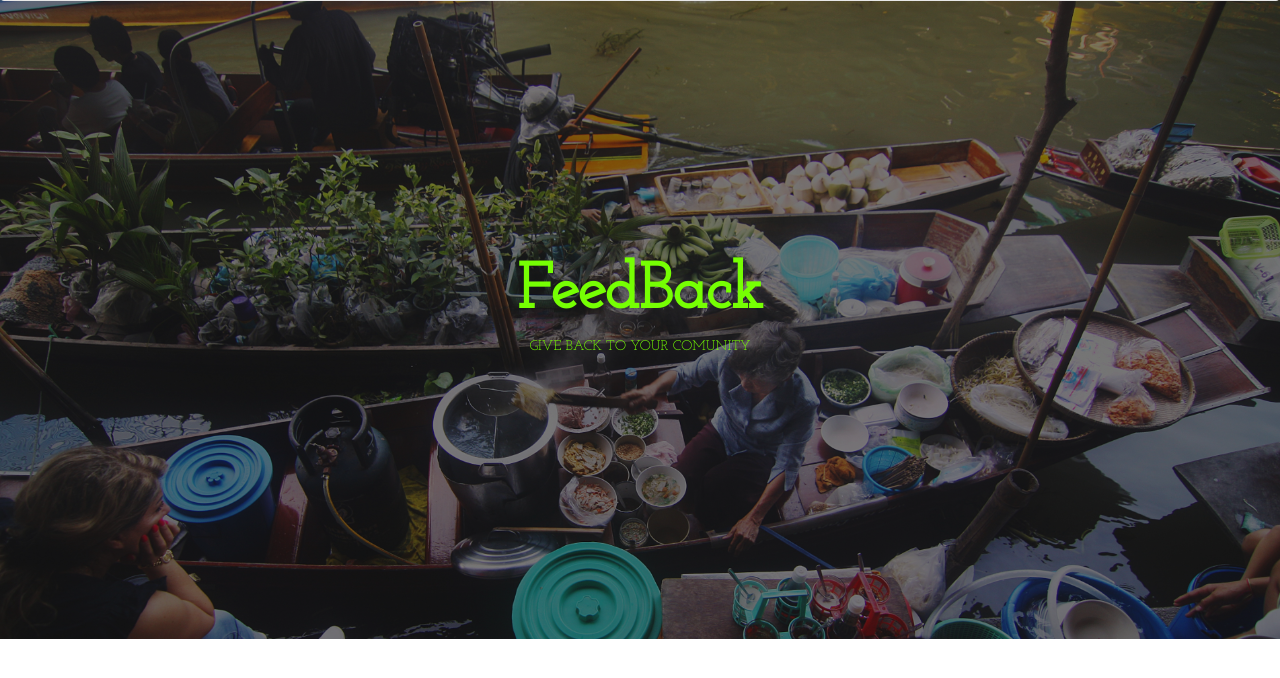
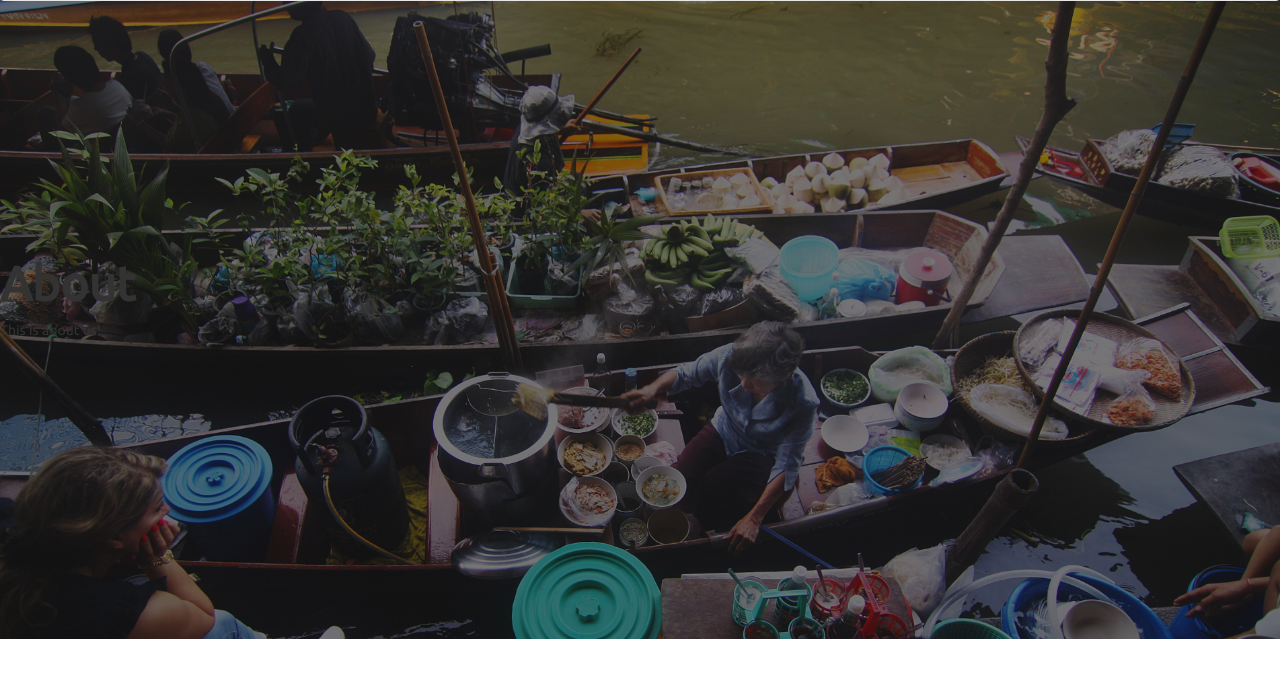
Before and after one commit to Kartstig/feedback-web, a Flask app: template feedback/templates/about.html in a window 1280 px wide. Shown: the part 51-729 px from the top of the page. Run offline with Flask 2, Linux system fonts and the light colour scheme; the template is opened without the code that fills it, so the values that code supplies are empty; parts of the project's set-up code (start-up, migrations or seed data) failed here and were passed over; some libraries are stand-ins or nearby versions.

Commit message:
Fix merge conflict

```diff
--- a/feedback/static/css/styles.css
+++ b/feedback/static/css/styles.css
@@ -122,6 +122,7 @@ body {
   border-left: 2px solid #eee;
 }
 
+<<<<<<< Updated upstream
 .socio-icons {
   color: #bbb;
   margin: 3rem;
@@ -155,3 +156,15 @@ body {
 }
 
 /* ADD DONATOR =======================================*/
+=======
+.abouts {
+  text-align: left;
+  font-family: 'Josefin Slab', serif;
+  color: #76ff03;
+}
+
+#about {
+  font-size: 48px;
+  font-weight: bold;
+}
+>>>>>>> Stashed changes
--- a/feedback/templates/about.html
+++ b/feedback/templates/about.html
@@ -6,9 +6,9 @@
 <div class="container texture-container">
 </div>
 <div id="basic-info">
-  <h1 id="main-title"
-      class="main-titles">FeedBack</h1>
+  <h1 id="about"
+      class="abouts">About</h1>
   <p id="subtitle-1"
-     class="main-titles">GIVE BACK TO YOUR COMUNITY</p>
+     class="abouts">This is about us!</p>
 </div>
 {% endblock %}
--- a/feedback/templates/contact.html
+++ b/feedback/templates/contact.html
@@ -7,8 +7,8 @@
 </div>
 <div id="basic-info">
   <h1 id="main-title"
-      class="main-titles">FeedBack</h1>
+      class="main-titles">Contact</h1>
   <p id="subtitle-1"
-     class="main-titles">GIVE BACK TO YOUR COMUNITY</p>
+     class="main-titles">How to contact us!</p>
 </div>
 {% endblock %}
```
Also changed, not shown: feedback/controllers/index.py (+8 -0 lines).
